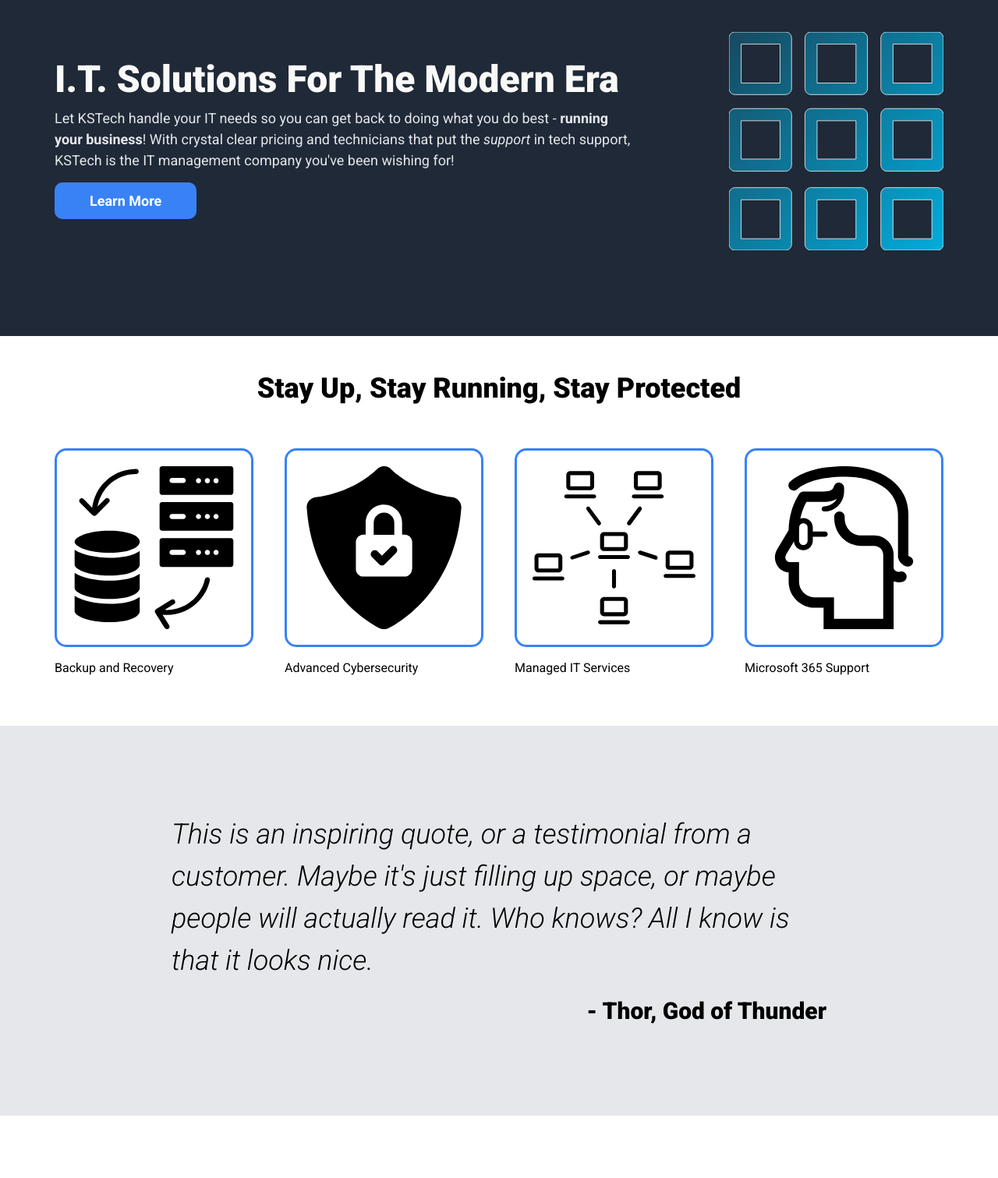
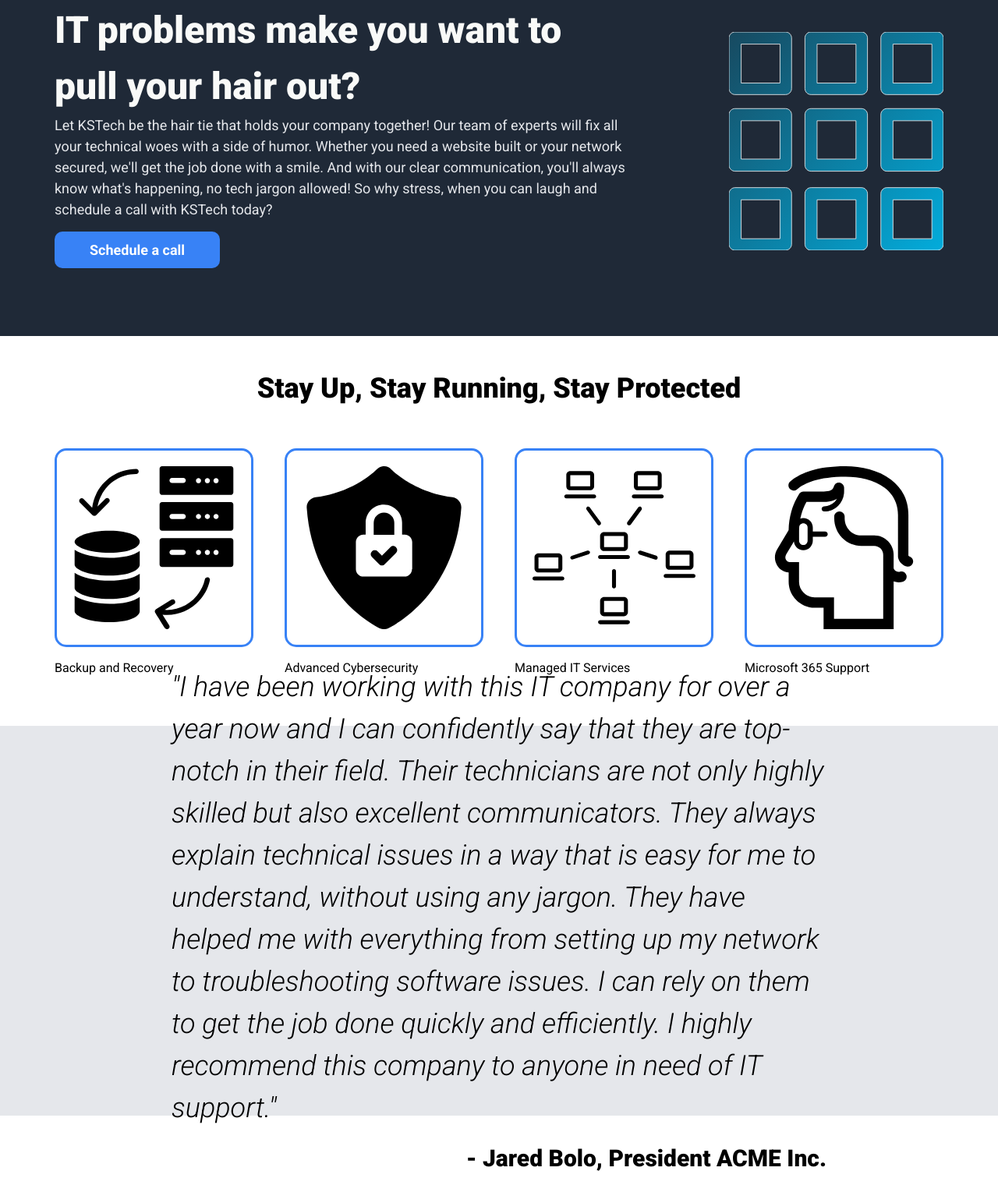
Before and after one commit to jaredbradley243/The-Odin-Project---Landing-Page, a plain HTML site: page index.html in a window 1280 px wide. Shown: the part 129-1640 px from the top of the page at 78% size. Drawn offline with Linux system fonts and the light colour scheme; a web font is replaced by a local one.

Commit message:
Refine sales copy

```diff
--- a/index.html
+++ b/index.html
@@ -10,8 +10,8 @@
 <body>
     <nav class="navbar">
         <div class="container">
-            <div class="logo">KSTech</div>
-            <!-- <img src="kstech logo.png" alt=""> -->
+            <!-- <div class="logo">KSTech</div> -->
+            <img src="kstech logo.png" alt="">
             <ul class="nav-links">
                 <li class="link-one">
                     <a href="#">About</a>
@@ -28,10 +28,12 @@
     <section class="hero">
         <div class="container">
             <div class="hero-text-container">
-                <h2 class="hero-main-text">I.T. Solutions For The Modern Era</h2>
-                <p class="here-secondary-text">Let KSTech handle your IT needs so you can get back to doing what you do best - <b>running your business</b>!
-                    With crystal clear pricing and technicians that put the <i>support</i> in tech support, KSTech is the IT management company you've been wishing for!
-                <button class="hero-button">Learn More</button>
+                <h2 class="hero-main-text">IT problems make you want to pull your hair out?</h2>
+                <p class="here-secondary-text">Let KSTech be the hair tie that holds your company together! Our team of experts
+                    will fix all your technical woes with a side of humor. Whether you need a website built or your network secured,
+                    we'll get the job done with a smile. And with our clear communication, you'll always know what's happening, no
+                    tech jargon allowed! So why stress, when you can laugh and schedule a call with KSTech today?
+                <button class="hero-button">Schedule a call</button>
             </div>
             <img src="gridsmalldark.svg" alt="" class="hero-image">
         </div>
@@ -61,18 +63,22 @@
     </section>
     <section class="quote">
         <div class="container">
-            <h3 class="quote-text">This is an inspiring quote, or a testimonial from a customer.
-                Maybe it's just filling up space, or maybe people will actually read it. Who knows? All I know is that it looks nice.</h3>
-            <p class="quote-attribution">- Thor, God of Thunder</p>
+            <h3 class="quote-text">"I have been working with this IT company for over a year now and I can confidently
+                say that they are top-notch in their field. Their technicians are not only highly skilled but also
+                excellent communicators. They always explain technical issues in a way that is easy for me to understand,
+                without using any jargon. They have helped me with everything from setting up my network to troubleshooting
+                software issues. I can rely on them to get the job done quickly and efficiently. I highly recommend this
+                company to anyone in need of IT support."</h3>
+            <p class="quote-attribution">- Jared Bolo, President ACME Inc.</p>
         </div>
     </section>
     <section class="CTA">
         <div class="container">
             <div class="container-text">
-                <h4 class="CTA-main-text">Call to action! It's time!</h4>
-                <p class="CTA-secondary-text">Sign up for our product by clicking that button right over there!</p>
+                <h4 class="CTA-main-text">Say goodbye to tech headaches and hello to seamless IT support!</h4>
+                <p class="CTA-secondary-text">Contact us now and experience the difference with clear communication and expert technicians.</p>
             </div>
-            <button class="CTA-button">Sign Up</button>
+            <button class="CTA-button">Contact Us</button>
         </div>
     </section>
     <footer class="footer">
```
